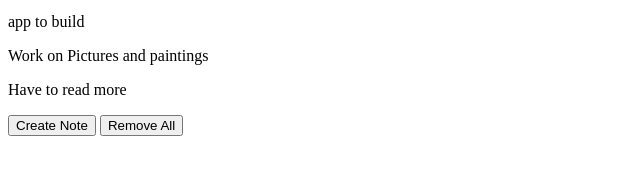
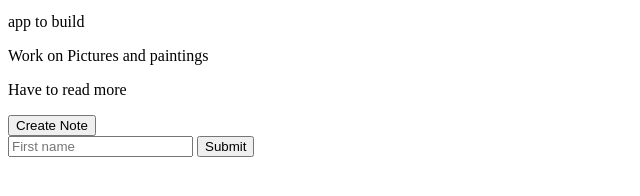
Before and after one commit to christocarr/notes-app, a plain HTML site: page index.html in a window 1280 px wide. Shown: the part 104-300 px from the top of the page, without its empty margins (0-640 px from the left). Drawn offline with Linux system fonts and the light colour scheme.

Commit message:
Add form to submit name

```diff
--- a/index.html
+++ b/index.html
@@ -10,11 +10,12 @@
 <body>
   <h1>Notes App</h1>
   <input type="text" id="search" placeholder="search">
-  <div id="noteContainer">
-
-  </div>
+  <div id="noteContainer"></div>
   <button id="createNote">Create Note</button>
-  <button id="removeAll">Remove All</button>
+  <form>
+    <input placeholder="First name" name="firstName">
+    <button>Submit</button>
+  </form>
   <script src="app.js"></script>
 </body>
 </html>
```
